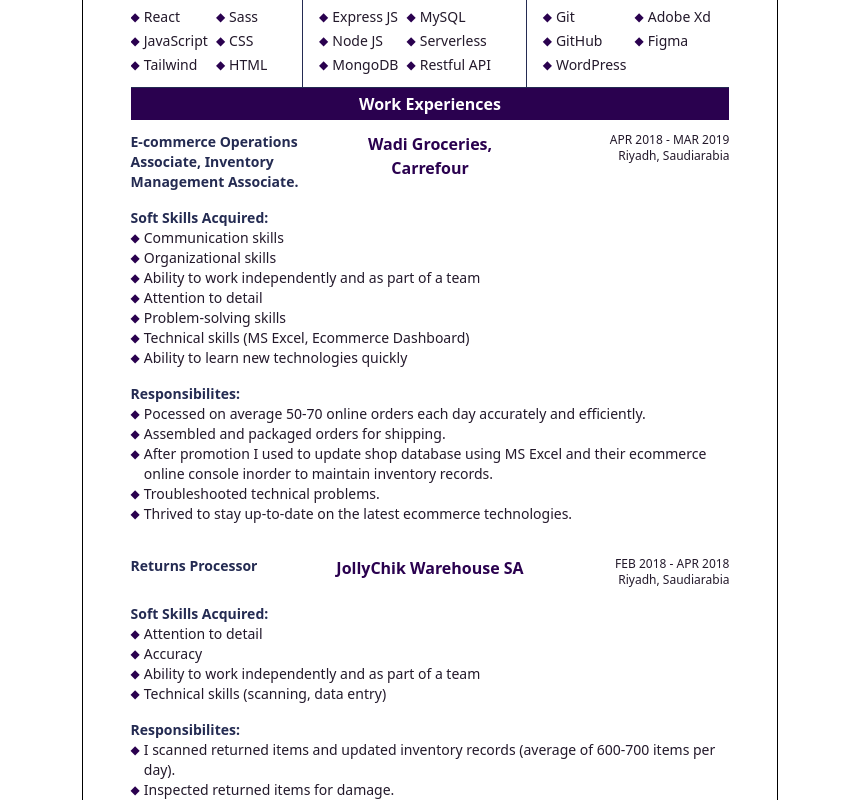
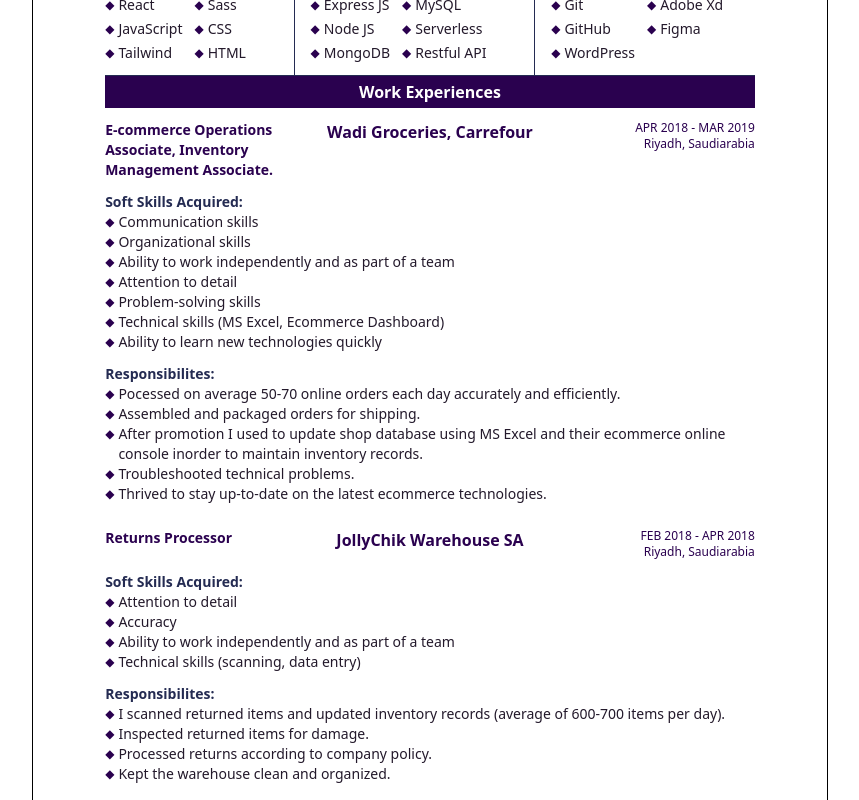
Before and after one commit to webdevsk/next-resume, a React (Vite) app: page / in a window 1280 px wide. Shown: the part 520-1320 px from the top of the page, without its empty margins (210-1069 px from the left). Built offline with nearby package versions, Linux system fonts and the light colour scheme.

Commit message:
Major change. Moved back to media screen mode

```diff
--- a/src/App.jsx
+++ b/src/App.jsx
@@ -23,10 +23,11 @@
           </div>
         </div>
       )}
-      <div id={!printMode ? "pdf-container" : ""}>
+      <div className={!printMode ? "pdf-container" : ""}>
         <div
           id="pdf"
-          className="mx-auto my-4 border border-black p-[--pdf-margin] print:mx-0 print:my-0 print:border-none print:p-0"
+          className={printMode ? "mx-auto" : ""}
+          // className="mx-auto my-4 border border-black p-[--pdf-margin] print:mx-0 print:my-0 print:border-none print:p-0"
         >
           <Template1 printMode={printMode} />
         </div>
--- a/src/index.css
+++ b/src/index.css
@@ -2,33 +2,52 @@
 @tailwind components;
 @tailwind utilities;
 
-/* pdf.print does not take pdf css margin into account. It will add a margin around the printable area if given inside @page declaration.
-So
-For web: Give padding to pdf but disable it using @media print
-For print: Give margin inside @page declaration
-And negate them twice from pdf initial width*/
+/* DO NOT add margin/padding on the print version of the pdf. The Print-screen/puppeteer will add margin based on the @page settings for every single page */
 
-/* @pdf property and values have to be raw static css. So use same margin in both --pdf-margin and @page margin manually */
+/*Substract the expected margin twice from the initial pdf size. For A4 size its 210mm. Substracting 0.2mm for safety measures. */
+
+/* @pdf property and values have to be raw static css. So use same margin value in both --pdf-margin and @page margin respectively. Use the variable anywhere in your project for non print mode if needed */
+
+/* puppeteer print mode is weird regardless of headless mode. It doesn't even respect manually set viewport size in print mode. For this portrait document the viewport seems to be between 480 and 500. Point to note that it depends on pdf margin as well. */
+
+/* Set the lowest viewport size to @media(min-width: 480px) to tackle this issue. For mobile, use initial sizes. For print, use @media(min-width: 480px). With lower margin you can have larger lowest media screen*/
+
+/* As this project has Tailwind, you can set the lowest viewport in tailwind.config.js and use sm:property-styles as base style for printing. */
+
+/* The css mode in puppeteer is set to screen mode. So @media print{} won't work */
+
+/* For example */
+
+.test {
+  /* for mobile browsers */
+  @apply px-4;
+  /* for print and non mobile browsers */
+  @apply sm:px-8;
+}
+
+/* -------------------- main css starts here -------------------- */
 :root {
-  --pdf-margin: 3em;
+  --pdf-margin: 0.75in;
 }
 
 @page {
   size: A4 portrait;
-  margin: 3em;
+  margin: 0.75in;
 }
 
 #pdf {
-  max-width: calc(210mm - 0.2mm - var(--pdf-margin) * 2);
+  max-width: calc(210mm - var(--pdf-margin) * 2);
   width: 100%;
   @apply bg-white [&_a:hover]:underline;
 }
 
-/* puppeteer headless chrome's print screen is weird. The viewport is under 600px and media queries wont work. Giving viewport size in puppeteer settings will only take effect in normal browser mode, but not in print mode. So write initial styles for pdf view then use @media(max-width: 500px) or max-[500px]:propery-value in Tailwind for mobile view when browsing. @media 600px or above screen styles will be ineffective in print mode.*/
+/* for non live version/non print mode */
+.pdf-container {
+  @apply border border-black p-4 md:p-[--pdf-margin];
+}
 
 @layer base {
   body {
-    @apply print:bg-white;
   }
   h1,
   h2,
@@ -61,31 +80,31 @@
   }
 
   h1 {
-    @apply text-4xl max-[500px]:text-3xl;
+    @apply text-3xl sm:text-4xl;
   }
 
   h2 {
-    @apply text-2xl max-[500px]:text-xl;
+    @apply text-xl sm:text-2xl;
   }
 
   h3 {
-    @apply text-xl max-[500px]:text-lg;
+    @apply text-lg sm:text-xl;
   }
 
   h4 {
-    @apply text-lg max-[500px]:text-base;
+    @apply text-base sm:text-lg;
   }
 
   h5 {
-    @apply text-base max-[500px]:text-sm;
+    @apply text-sm sm:text-base;
   }
 
   h6 {
-    @apply text-sm max-[500px]:text-xs;
+    @apply text-xs sm:text-sm;
   }
 
   p {
-    @apply text-sm max-[500px]:text-xs;
+    @apply text-xs sm:text-sm;
   }
 
   small {
@@ -93,6 +112,6 @@
   }
 
   span {
-    @apply text-sm max-[500px]:text-xs;
+    @apply text-xs sm:text-sm;
   }
 }
--- a/src/templates/Template1.css
+++ b/src/templates/Template1.css
@@ -32,7 +32,7 @@
   }
 
   #contact-info .title {
-    @apply font-semibold capitalize max-[500px]:hidden;
+    @apply hidden font-semibold capitalize sm:block;
   }
 
   #about-me {
@@ -52,7 +52,7 @@
   }
 
   #skills .skillset {
-    @apply grid grid-flow-col grid-rows-3 justify-start gap-x-2 gap-y-1 pt-2 max-[500px]:grid-flow-row max-[500px]:grid-rows-none;
+    @apply grid grid-flow-row justify-start gap-x-3 gap-y-1 pt-2 sm:grid-flow-col sm:grid-rows-3;
   }
 
   /* projects */
@@ -64,19 +64,22 @@
   }
 
   #experiences .content {
-    @apply mt-template flex flex-col gap-y-8;
+    @apply mt-template flex flex-col gap-y-6;
   }
   #experiences .sections {
-    @apply flex flex-col gap-y-4;
+    @apply flex flex-col gap-y-3;
   }
   #experiences .row {
     @apply grid grid-cols-3 gap-x-2;
+  }
+  #experiences .position > * {
+    @apply font-bold text-theme;
   }
   #experiences .company {
     @apply text-center;
   }
   #experiences .date {
-    @apply text-end;
+    @apply text-end text-theme;
   }
 }
 
--- a/src/templates/Template1.jsx
+++ b/src/templates/Template1.jsx
@@ -86,7 +86,7 @@
           ))}
         </div>
         <div className="col -ms-2">
-          <p className="title">Live Resume Link:</p>
+          <p className="title">Resume Live Version:</p>
           <a href={data.liveLink}>
             <p>{data.liveLink}</p>
           </a>
--- a/tailwind.config.js
+++ b/tailwind.config.js
@@ -13,6 +13,9 @@
       padding: "2rem",
     },
     extend: {
+      screens: {
+        sm: "480px",
+      },
       fontFamily: {
         sans: ["Inter Variable", ...defaultTheme.fontFamily.sans],
       },
```
